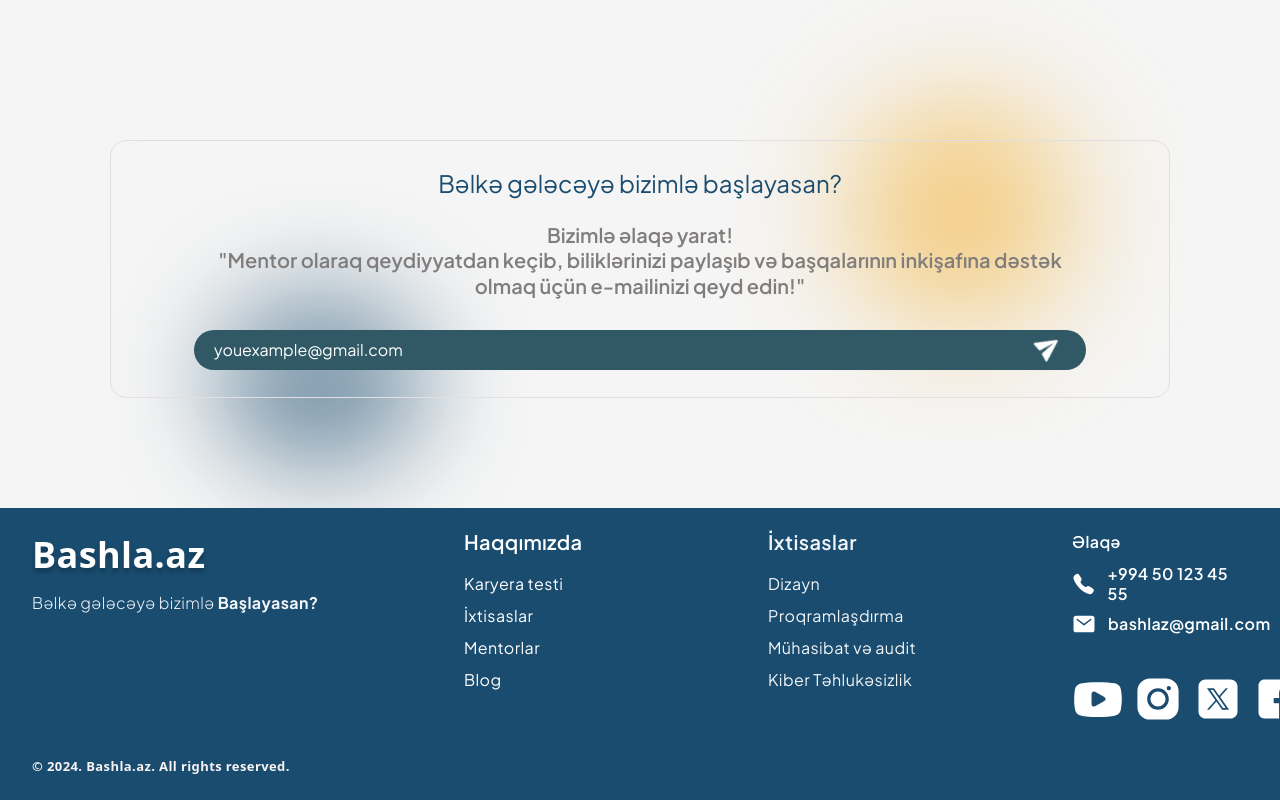
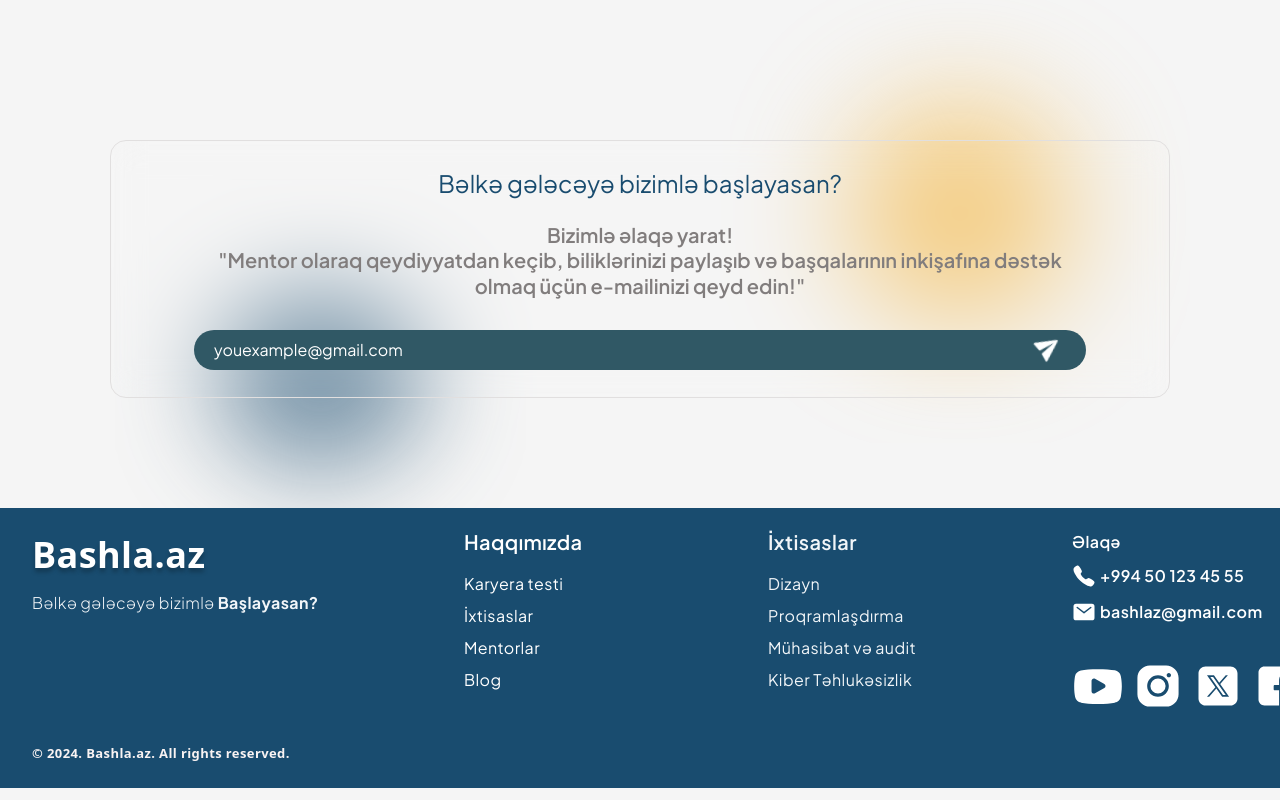
Before and after one commit to NadirYusifov/Karyera.az, a React (Vite) app: page /mentorlar in a window 1280 px wide. Shown: the part 2312-3112 px from the top of the page. Built offline with nearby package versions, Linux system fonts and the light colour scheme.

Commit message:
build error fixed

```diff
--- a/src/layout/Footer/index.tsx
+++ b/src/layout/Footer/index.tsx
@@ -41,8 +41,8 @@
             <div className="footer-contact text-white font-jakarta leading-[20.2px]">
               <h3 className=" font-semibold pb-3 text-[16px]">Əlaqə</h3>
               <ul className=" space-y-2 font-semibold">
-                <li><a className="inline-flex items-center  gap-3 text-[16px]" href="tel:+994501234555"><IoCall className="text-[24px]"/>+994 50 123 45 55</a></li>
-                <li><a className="inline-flex items-center  gap-3 text-[16px]" href="mailto:bashlaz@gmail.com"><IoMail className="text-[24px]" />bashlaz@gmail.com</a></li>
+                <li><a className="inline-flex items-center gap-1 text-[16px]" href="tel:+994501234555"><IoCall className="text-[24px]"/>+994 50 123 45 55</a></li>
+                <li><a className="inline-flex items-center gap-1 text-[16px]" href="mailto:bashlaz@gmail.com"><IoMail className="text-[24px]" />bashlaz@gmail.com</a></li>
               </ul>
               <div className="footer-social">
                 <ul className="mt-8 flex gap-2">
--- a/src/layout/Header/index.tsx
+++ b/src/layout/Header/index.tsx
@@ -1,6 +1,6 @@
 import { useState } from "react";
 import { IoIosClose, IoIosSearch } from "react-icons/io";
-import { FiPhoneCall, FiMail } from "react-icons/fi";
+// import { FiPhoneCall, FiMail } from "react-icons/fi";
 import { Link } from "react-router-dom";
 // import BashlaAzImg from "../../../public/Preview.png"
 
```
Also changed, not shown: 1 other file (tests, documents, lock files or other folders).
